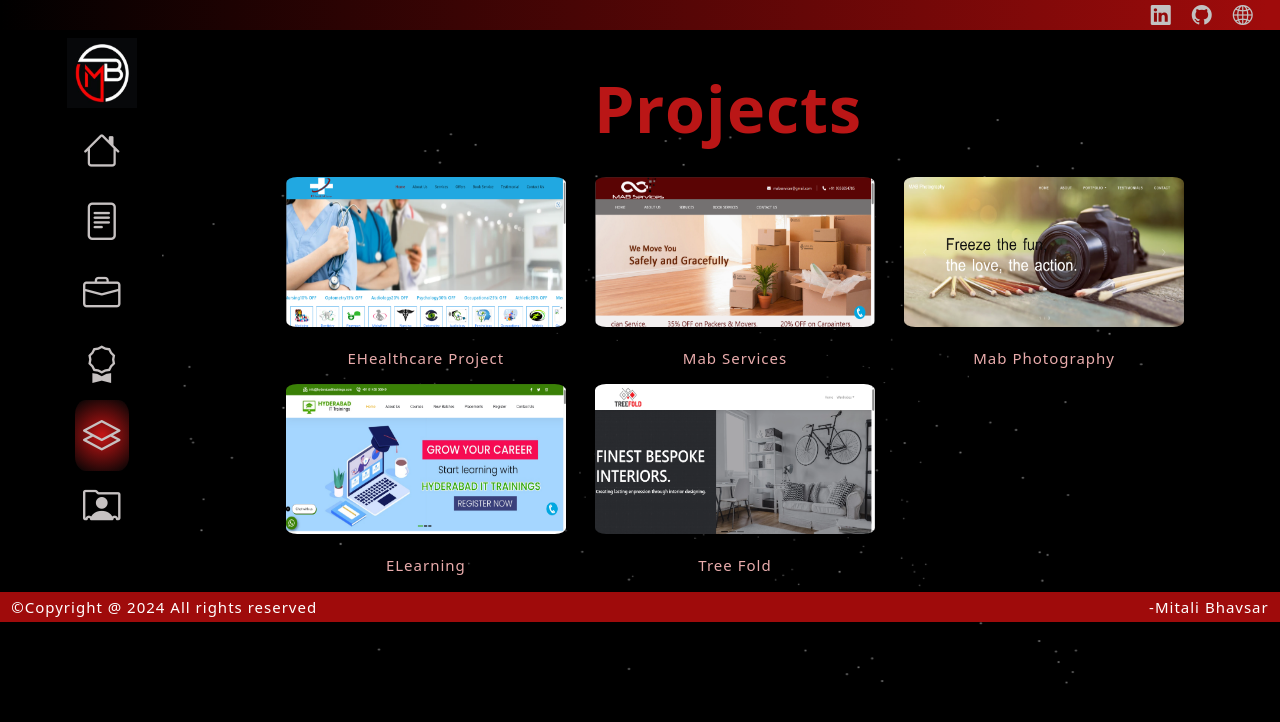
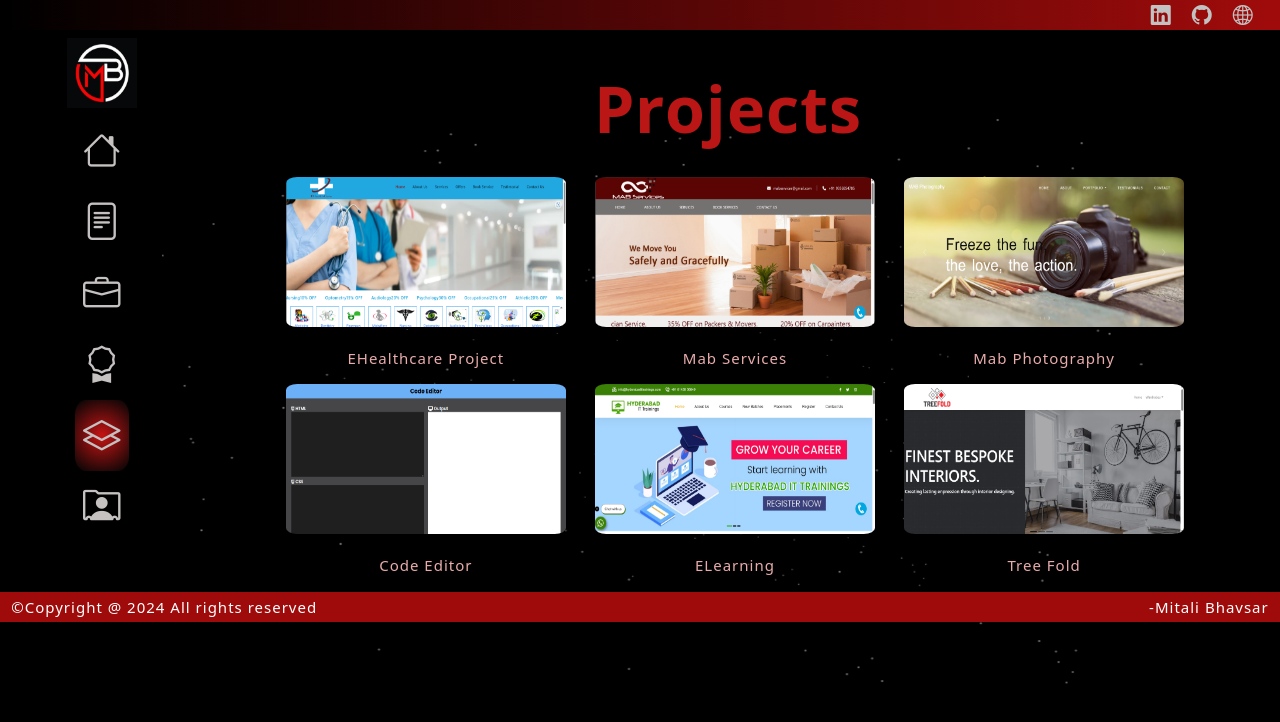
Before and after one commit to Mitali-Bhavsar/PortFolio, a React (Create React App) app: page /projects in a window 1280 px wide. Shown: the top 722 px of the page. Built offline with nearby package versions, Linux system fonts and the light colour scheme.

Commit message:
project added to project tab

```diff
--- a/src/webpages/Projects.js
+++ b/src/webpages/Projects.js
@@ -4,7 +4,8 @@
 import MabServices from '../Images/MabServices.png';
 import ElearnDemo from '../Images/ElearnDemo.png';
 import TreeFold from '../Images/TreeFold.png';
-import MABPhotography from '../Images/MABPhotography.png'
+import MABPhotography from '../Images/MABPhotography.png';
+import codeEditor from '../Images/codeEditor.png'
 import AOS from "aos";
 import "aos/dist/aos.css";
 const Projects = () => {
@@ -44,6 +45,12 @@
       </div>
       <div className='row'>
       <div className='col-md-4'>
+        <NavLink className='text-decoration-none' to="https://mabcode-editor.netlify.app/" target="_blank" >
+            <img className="proj" src={codeEditor} alt="" data-aos="zoom-in" />
+            <p className='text-white'> Code Editor</p>
+          </NavLink>
+        </div>
+      <div className='col-md-4'>
         <NavLink className='text-decoration-none' to="https://elearndemo.netlify.app/" target="_blank" >
             <img className="proj" src={ElearnDemo} alt="" data-aos="zoom-in" />
             <p className='text-white'> ELearning</p>
@@ -58,9 +65,6 @@
         <div className='col-md-4'>
 
         </div>
-        <div className='col-md-4'>
-
-        </div>
       </div>
 
     </div>
```
Also changed, not shown: src/Images/codeEditor.png (added).
